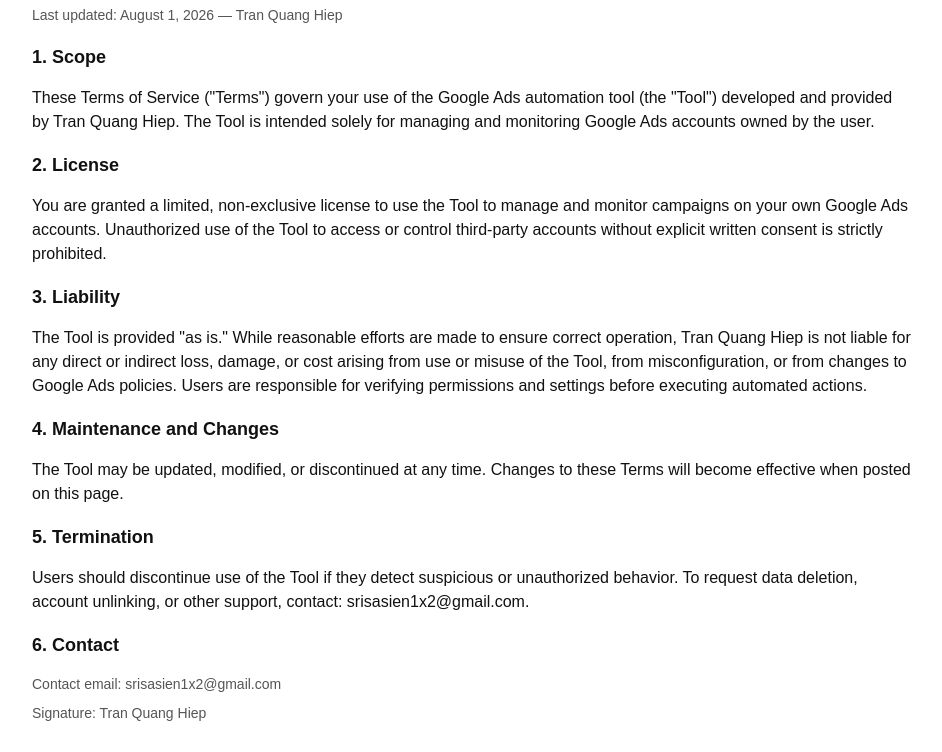
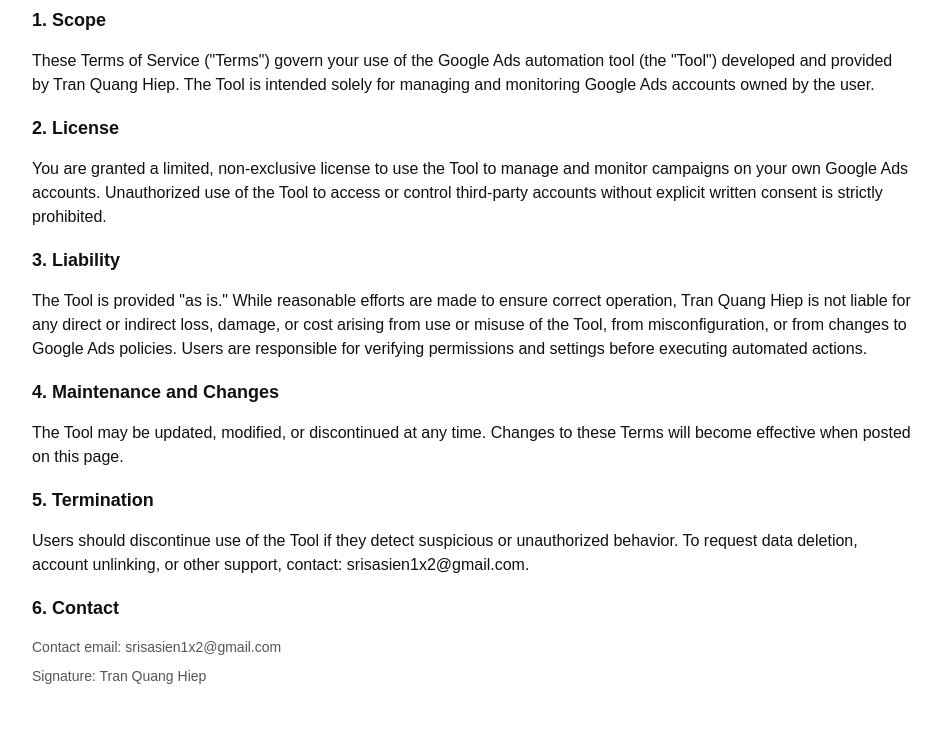
Before and after one commit to srisasien1x2-ai/tran-quang-hiep-ads-tool-, a plain HTML site: page terms.html in a window 1280 px wide. Shown: the part 75-827 px from the top of the page, without its empty margins (168-1110 px from the left). After the commit the page ends 800 px from the top, so only its background shows below. Drawn offline with Linux system fonts and the light colour scheme.

Commit message:
Replace last updated date with placeholder
Updated the last updated date placeholder in the terms of service.

```diff
--- a/terms.html
+++ b/terms.html
@@ -15,7 +15,7 @@
 <body>
   <h1>Terms of Service</h1>
 
-  <p class="muted">Last updated: August 1, 2026 — Tran Quang Hiep</p>
+<p class="muted"><!-- LAST_UPDATED --></p>
 
   <h2>1. Scope</h2>
   <p>
```
